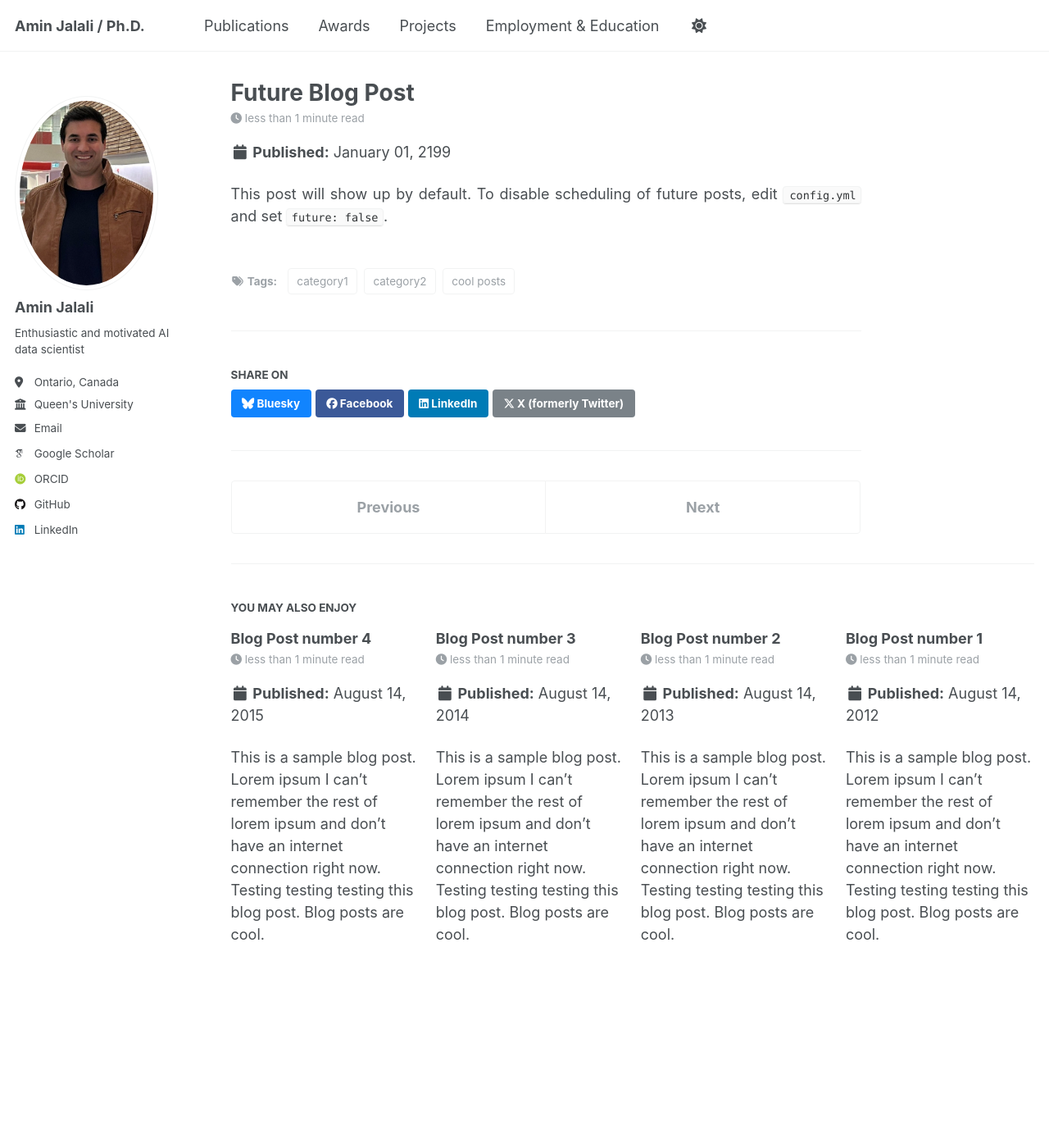
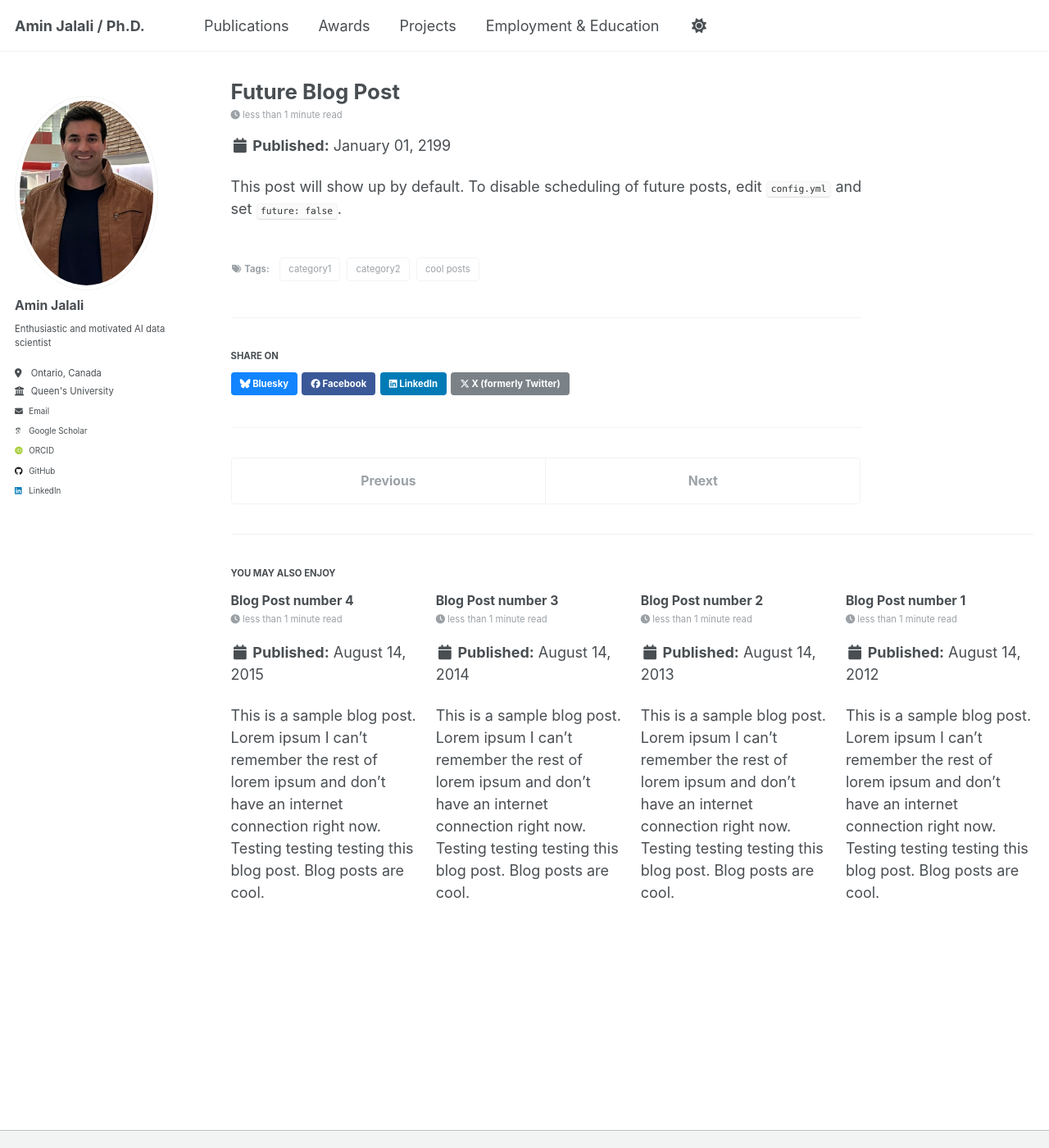
Before and after one commit to aminjalali-research/aminjalali-research.github.io, a Jekyll site: the page built from _posts/2199-01-01-future-post.md, in a window 1280 px wide and 1400 px high. Shown: the whole window at 82% size. Built offline with Jekyll 4.4.1, drawn with Linux system fonts in a browser that asks for light colours; some web fonts are replaced.

Commit message:
Reduce all font sizes by 2px globally
Co-Authored-By: Claude Opus 4.6 (1M context) <noreply@anthropic.com>

```diff
--- a/_sass/_themes.scss
+++ b/_sass/_themes.scss
@@ -30,14 +30,14 @@ $calisto                    : "Calisto MT", serif;
 $garamond                   : Garamond, serif;
 
 /* Type scale */
-$type-size-1                : 2.441em;  // ~39.056px
-$type-size-2                : 1.953em;  // ~31.248px
-$type-size-3                : 1.563em;  // ~25.008px
-$type-size-4                : 1.25em;   // ~20px
-$type-size-5                : 1em;      // ~16px
-$type-size-6                : 0.75em;   // ~12px
-$type-size-7                : 0.6875em; // ~11px
-$type-size-8                : 0.625em;  // ~10px
+$type-size-1                : 2.316em;  // ~37px
+$type-size-2                : 1.828em;  // ~29.25px
+$type-size-3                : 1.438em;  // ~23px
+$type-size-4                : 1.125em;  // ~18px
+$type-size-5                : 0.875em;  // ~14px
+$type-size-6                : 0.625em;  // ~10px
+$type-size-7                : 0.5625em; // ~9px
+$type-size-8                : 0.5em;    // ~8px
 
 $global-font-family         : $sans-serif;
 $header-font-family         : $sans-serif;
```
